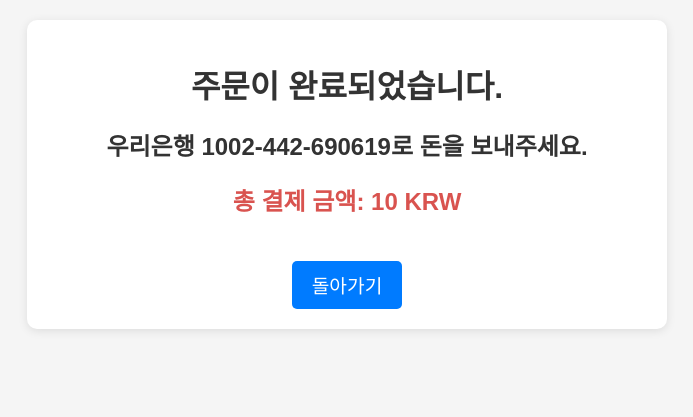
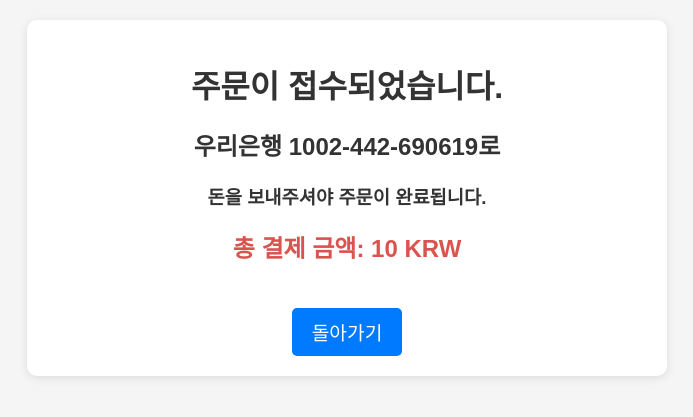
Before and after one commit to kimd0h00n/external, a Flask app: template templates/checkout.html in a window 1280 px wide. Shown: the top 417 px of the page, without its empty margins (293-986 px from the left). Run offline with Flask 2, Linux system fonts and the light colour scheme; the template is opened without the code that fills it: most values are stand-ins (such as "Sample title", 1, 10 or a date in 2020).

Commit message:
Update checkout.html

```diff
--- a/templates/checkout.html
+++ b/templates/checkout.html
@@ -7,8 +7,9 @@
 </head>
 <body>
     <div class="checkout-container">
-        <h1>주문이 완료되었습니다.</h1>
-        <h2>우리은행 1002-442-690619로 돈을 보내주세요.</h2>
+        <h1>주문이 접수되었습니다.</h1>
+        <h2>우리은행 1002-442-690619로</h2>
+        <h3>돈을 보내주셔야 주문이 완료됩니다.</h3>
         <p class="total-price">총 결제 금액: {{ total }} KRW</p>
         <a class="return-link" href="{{ url_for('index') }}">돌아가기</a>
     </div>
```
